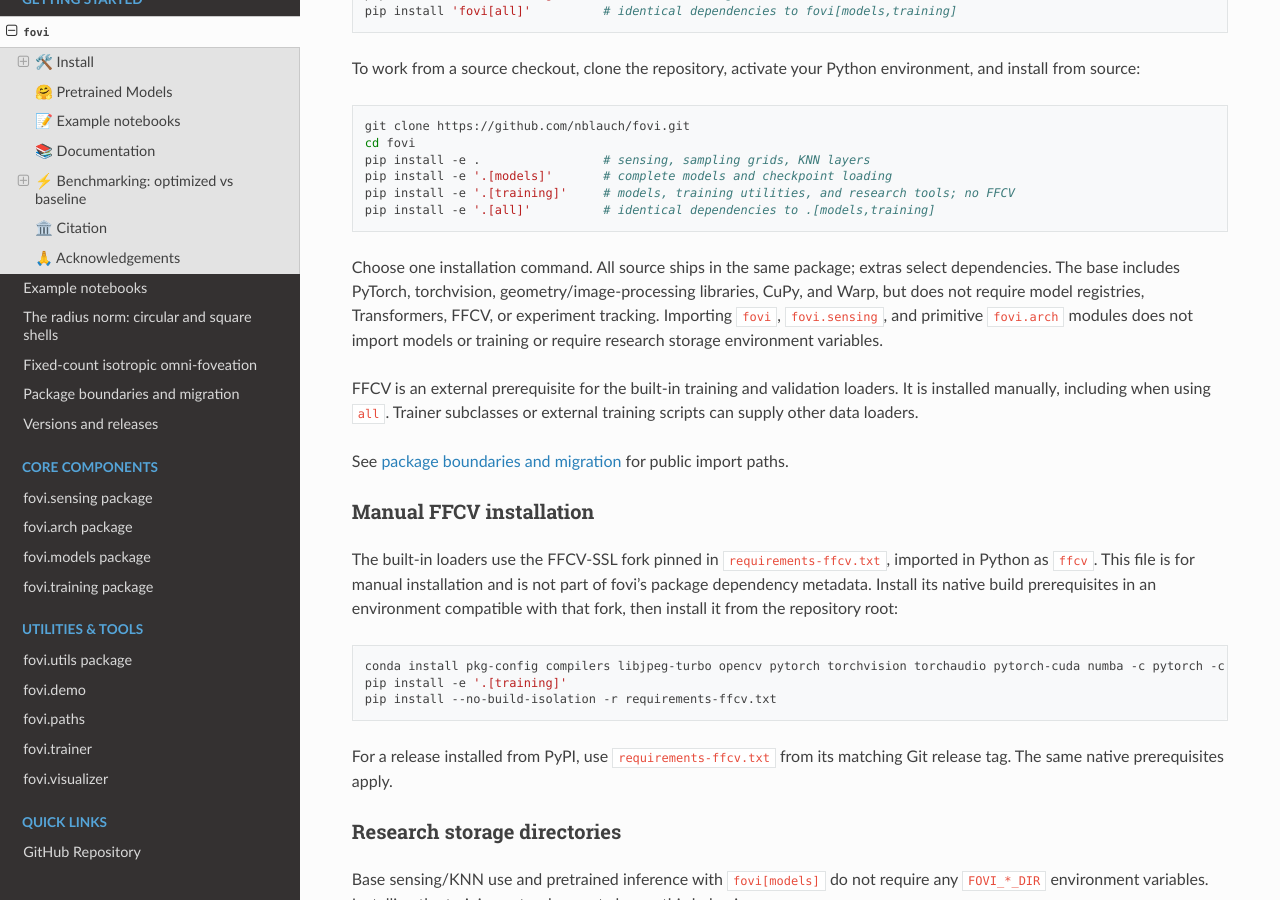
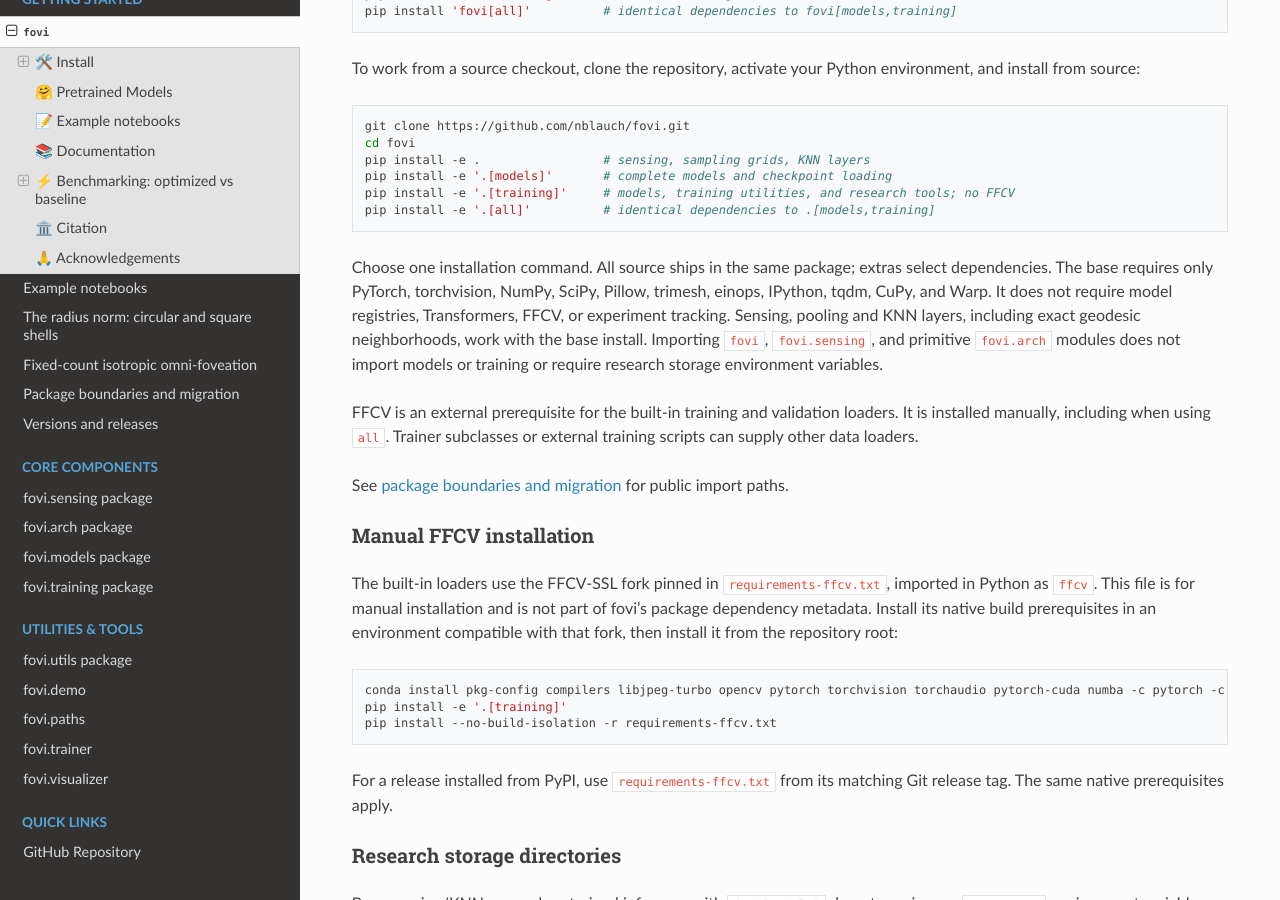
Before and after one commit to nblauch/fovi, a Sphinx documentation site: the page built from docs/read_me.rst, in a window 1280 px wide and 900 px high, scrolled down 570 px. Built offline with Sphinx 7.4.7 and the Read the Docs theme 3.1.0, drawn with Linux system fonts in a browser that asks for light colours.

Commit message:
Remove scikit-image, fastcore, plum-dispatch and pygeodesic from the base install
scikit-image moves to the training extra, fastcore and plum-dispatch to the models extra (and so training and all), and pygeodesic becomes test-only. The distribution check and the core import-boundary probe enforce the split, and the probe builds a retina and a geodesic pooler without those packages. The installation and package-boundary docs list the base requirements.

```diff
--- a/docs/read_me.rst
+++ b/docs/read_me.rst
@@ -42,9 +42,11 @@ Python environment, and install from source:
    pip install -e '.[all]'          # identical dependencies to .[models,training]
 
 Choose one installation command. All source ships in the same package;
-extras select dependencies. The base includes PyTorch, torchvision,
-geometry/image-processing libraries, CuPy, and Warp, but does not
-require model registries, Transformers, FFCV, or experiment tracking.
+extras select dependencies. The base requires only PyTorch,
+torchvision, NumPy, SciPy, Pillow, trimesh, einops, IPython, tqdm, CuPy,
+and Warp. It does not require model registries, Transformers, FFCV, or
+experiment tracking. Sensing, pooling and KNN layers, including exact
+geodesic neighborhoods, work with the base install.
 Importing ``fovi``, ``fovi.sensing``, and primitive ``fovi.arch``
 modules does not import models or training or require research storage
 environment variables.
--- a/requirements-models.txt
+++ b/requirements-models.txt
@@ -1,8 +1,12 @@
 accelerate
+# fovi.utils.fastaugs (FoviNet's transform pipelines) dispatches with plum-dispatch,
+# or with fastcore's legacy typedispatch where that is still available.
+fastcore
 filelock
 huggingface_hub
 hydra-core
 omegaconf
+plum-dispatch
 timm
 torch>=2.5
 transformers>=4.57.6
--- a/requirements-training.txt
+++ b/requirements-training.txt
@@ -7,6 +7,7 @@ matplotlib
 numba
 pandas
 plotly
+scikit-image
 scikit-learn
 seaborn
 torchmetrics
```
Also changed, not shown: README.md (+7 -4 lines), docs/package_boundaries.md (+6 -1 lines), 3 other files.
